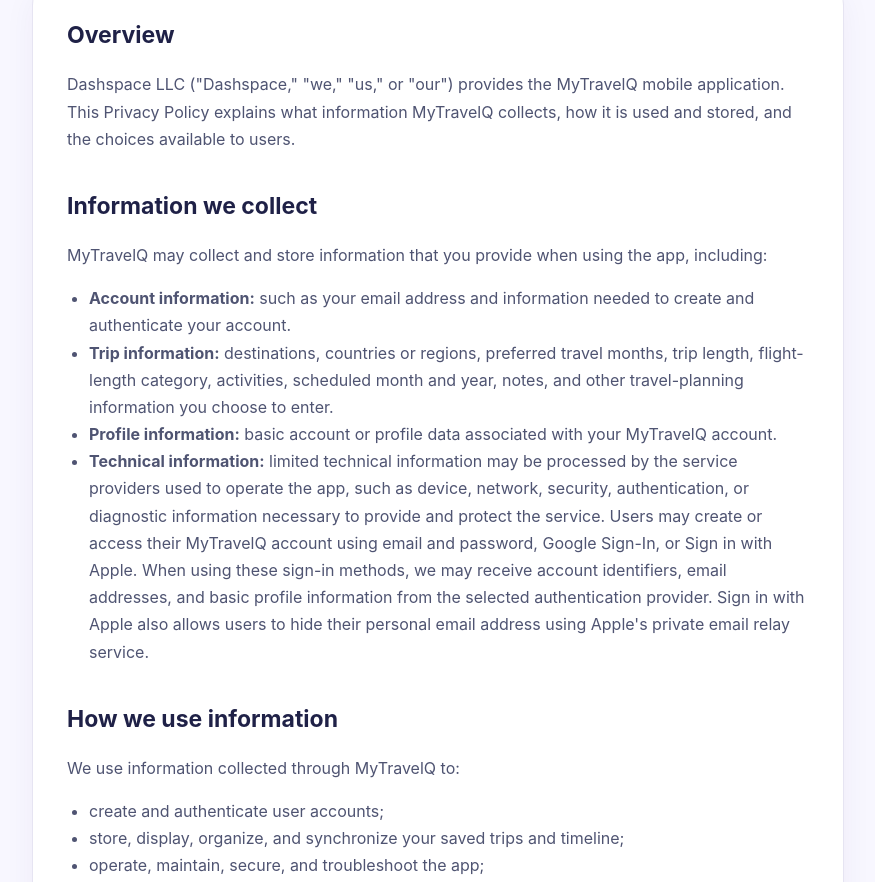
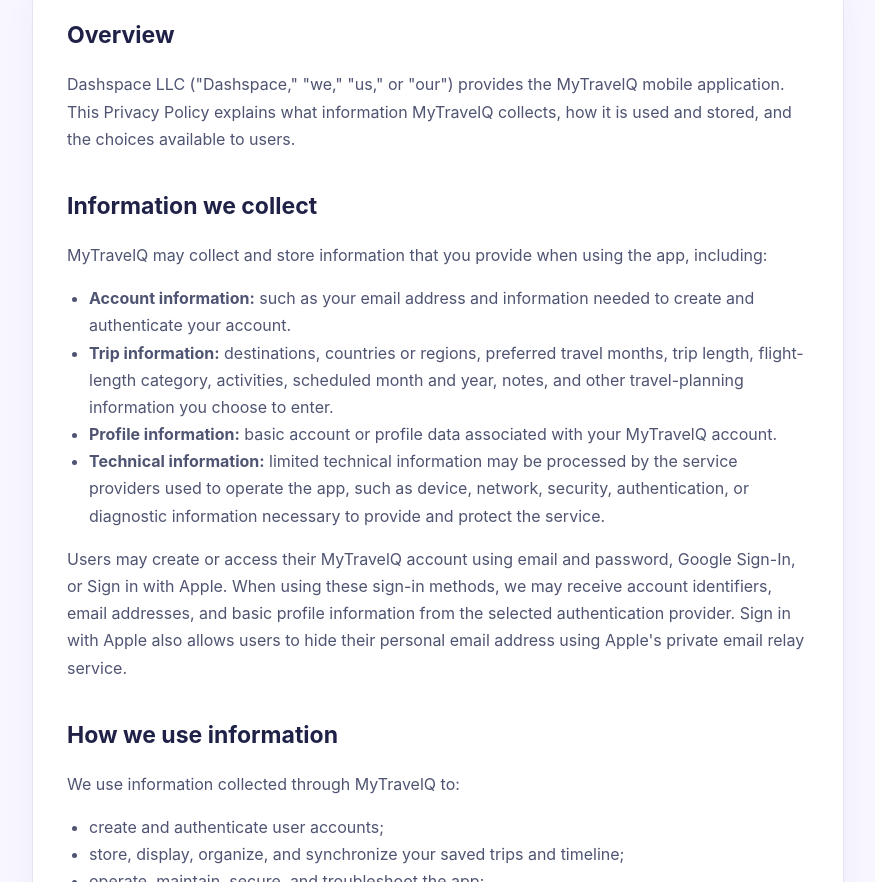
Before and after one commit to danielp7005/danielp7005.github.io, a plain HTML site: page mytravelq/privacy.html in a window 1280 px wide. Shown: the part 340-1222 px from the top of the page, without its empty margins (202-1077 px from the left). Drawn offline with Linux system fonts and the light colour scheme.

Commit message:
Update privacy.html

```diff
--- a/mytravelq/privacy.html
+++ b/mytravelq/privacy.html
@@ -25,8 +25,18 @@
         <li><strong>Account information:</strong> such as your email address and information needed to create and authenticate your account.</li>
         <li><strong>Trip information:</strong> destinations, countries or regions, preferred travel months, trip length, flight-length category, activities, scheduled month and year, notes, and other travel-planning information you choose to enter.</li>
         <li><strong>Profile information:</strong> basic account or profile data associated with your MyTravelQ account.</li>
-        <li><strong>Technical information:</strong> limited technical information may be processed by the service providers used to operate the app, such as device, network, security, authentication, or diagnostic information necessary to provide and protect the service. Users may create or access their MyTravelQ account using email and password, Google Sign-In, or Sign in with Apple. When using these sign-in methods, we may receive account identifiers, email addresses, and basic profile information from the selected authentication provider. Sign in with Apple also allows users to hide their personal email address using Apple's private email relay service.</li>
+        <li><strong>Technical information:</strong> limited technical information may be processed by the service providers used to operate the app, such as device, network, security, authentication, or diagnostic information necessary to provide and protect the service.</li>
       </ul>
+<p>
+  Users may create or access their MyTravelQ account using
+  email and password, Google Sign-In, or Sign in with Apple.
+  When using these sign-in methods, we may receive account
+  identifiers, email addresses, and basic profile information
+  from the selected authentication provider. Sign in with
+  Apple also allows users to hide their personal email
+  address using Apple's private email relay service.
+</p>
+
 
       <h2>How we use information</h2>
       <p>We use information collected through MyTravelQ to:</p>
```
